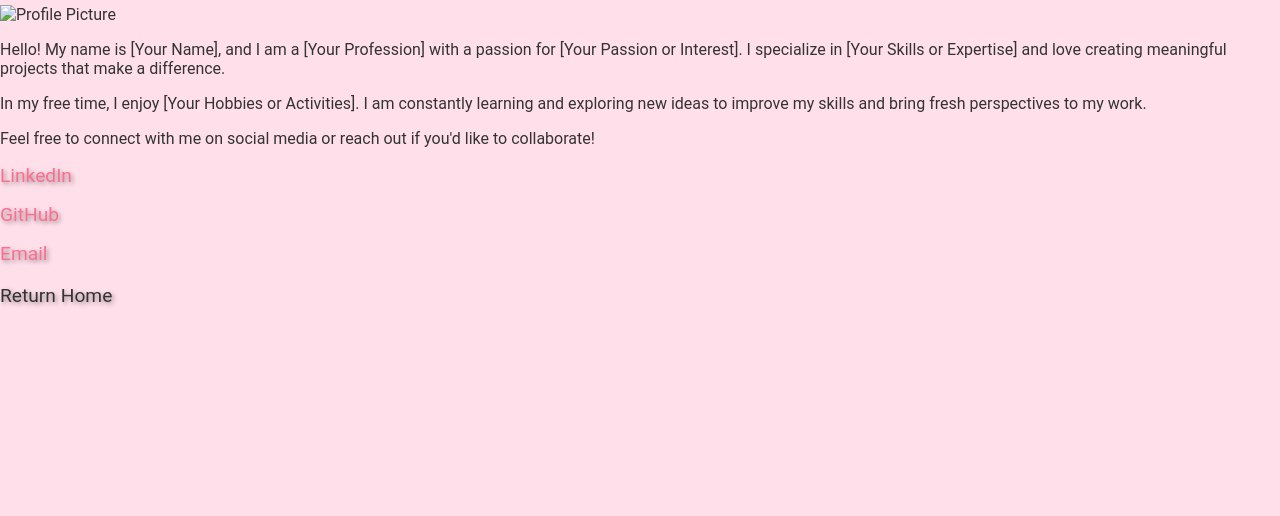
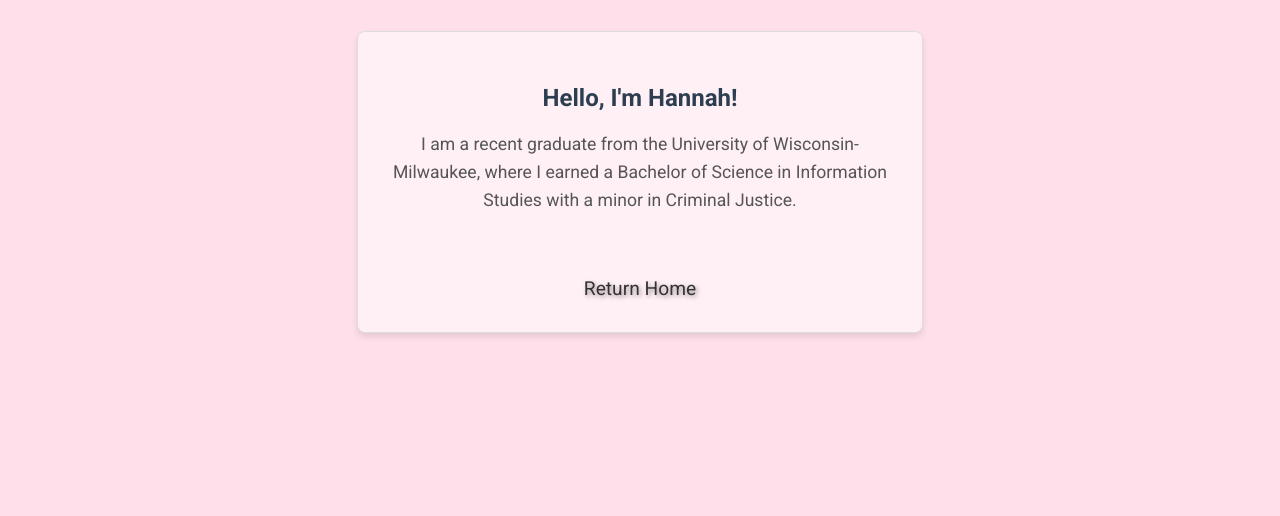
Before and after one commit to hannahcahill55/website, a plain HTML site: page about.html in a window 1280 px wide. Shown: the part 284-800 px from the top of the page. Drawn offline with Linux system fonts and the light colour scheme.

Commit message:
Update about.html

```diff
--- a/about.html
+++ b/about.html
@@ -4,6 +4,7 @@
     <meta charset="UTF-8">
     <meta name="viewport" content="width=device-width, initial-scale=1.0">
     <title>About Me</title>
+    <link href="https://fonts.googleapis.com/css2?family=Roboto:wght@400;700&display=swap" rel="stylesheet">
     <style>
         body {
             margin: 0;
@@ -24,7 +25,7 @@
             font-size: 2.5rem;
             color: #2c3e50;
         }
-        .contact-container {
+        .about-container {
             background: #fff0f5;
             border: 1px solid #ddd;
             border-radius: 8px;
@@ -34,26 +35,14 @@
             width: 90%;
             max-width: 500px;
         }
-        .contact-container h2 {
+        .about-container h2 {
             color: #2c3e50;
             margin-bottom: 1rem;
         }
-        .contact-container p {
+        .about-container p {
             font-size: 1.1rem;
             color: #555;
-            margin-bottom: 2rem;
-        }
-        .social-links {
-            display: flex;
-            flex-direction: column;
-            gap: 1rem;
-        }
-        .social-links a {
-        font-size: 1.2rem;
-        color: #fb6f92;
-        text-decoration: none;
-        transition: color 0.3s;
-        text-shadow: 2px 2px 4px rgba(0, 0, 0, 0.4); /* Add subtle shading */
+            line-height: 1.6;
         }
         .return a {
             font-size: 1.2rem;
@@ -62,32 +51,23 @@
             transition: color 0.3s;
             text-shadow: 2px 2px 4px rgba(0, 0, 0, 0.4); /* Add subtle shading */
         }
-
         .return a:hover {
             color: #fb6f92; /* Change the text color to pink on hover */
         }
-
-        .social-links a:hover {
-            color: #2c3e50;
-        }
-
     </style>
 </head>
 <body>
-    <div class="container">
+    <header>
         <h1>About Me</h1>
-        <img src="profile.jpg" alt="Profile Picture" class="profile-img">
-        <p>Hello! My name is [Your Name], and I am a [Your Profession] with a passion for [Your Passion or Interest]. I specialize in [Your Skills or Expertise] and love creating meaningful projects that make a difference.</p>
-        <p>In my free time, I enjoy [Your Hobbies or Activities]. I am constantly learning and exploring new ideas to improve my skills and bring fresh perspectives to my work.</p>
-        <p>Feel free to connect with me on social media or reach out if you'd like to collaborate!</p>
-        <div class="social-links">
-            <a href="https://linkedin.com/in/yourprofile" target="_blank">LinkedIn</a>
-            <a href="https://github.com/yourprofile" target="_blank">GitHub</a>
-            <a href="mailto:youremail@example.com">Email</a>
-        </div>
+    </header>
+
+    <div class="about-container">
+        <h2>Hello, I'm Hannah!</h2>
+        <p>
+            I am a recent graduate from the University of Wisconsin-Milwaukee, where I earned a Bachelor of Science in Information Studies with a minor in Criminal Justice.
+        </p>
+        <p>
             <br>
             <div class ="return">
             <a href="index.html" target="_blank">Return Home</a>
             </div>
-</body>
-</html>
```
Lines whose indentation alone changed are shown as unchanged.
